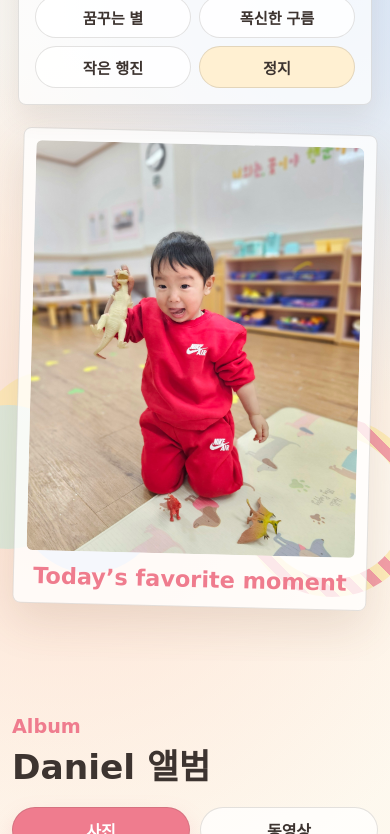
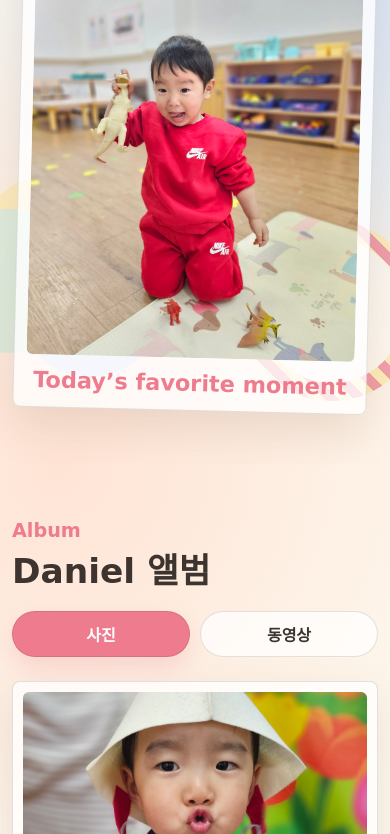
Before and after one commit to jangyosep/daniel_page, a plain HTML site: page index.html in a window 390 px wide. Shown: the part 500-1334 px from the top of the page. Drawn offline with Linux system fonts and the light colour scheme; a web font is replaced by a local one.

Commit message:
Simplify BGM playback

```diff
--- a/index.html
+++ b/index.html
@@ -20,7 +20,7 @@
           <span>Daniel Album</span>
         </a>
         <div class="dday-card" aria-label="Daniel D-day">
-          <span>Since 2023.10.17</span>
+          <span>태어난 지 · 2023.10.17</span>
           <strong id="dayCounter">D+0</strong>
         </div>
       </nav>
@@ -33,15 +33,6 @@
             아들의 사랑스러운 표정과 오래 간직하고 싶은 하루를 모아둔
             따뜻한 사진 공간입니다.
           </p>
-          <div class="music-panel" aria-label="BGM 선택">
-            <p>귀여운 BGM</p>
-            <div class="music-buttons">
-              <button class="music-button" type="button" data-track="0">꿈꾸는 별</button>
-              <button class="music-button" type="button" data-track="1">폭신한 구름</button>
-              <button class="music-button" type="button" data-track="2">작은 행진</button>
-              <button class="music-button stop" id="stopMusic" type="button">정지</button>
-            </div>
-          </div>
         </div>
 
         <figure class="hero-photo">
--- a/script.js
+++ b/script.js
@@ -40,38 +40,24 @@
 const videoGrid = document.querySelector("#videoGrid");
 const tabButtons = document.querySelectorAll(".tab-button");
 const tabPanels = document.querySelectorAll(".tab-panel");
-const musicButtons = document.querySelectorAll(".music-button[data-track]");
-const stopMusic = document.querySelector("#stopMusic");
 const photoDialog = document.querySelector("#photoDialog");
 const dialogImage = document.querySelector("#dialogImage");
 const dialogTitle = document.querySelector("#dialogTitle");
 const closeDialog = document.querySelector("#closeDialog");
 
-const bgmTracks = [
-  {
-    name: "꿈꾸는 별",
-    tempo: 132,
-    wave: "sine",
-    notes: ["C5", "E5", "G5", "E5", "A5", "G5", "E5", "D5"],
-  },
-  {
-    name: "폭신한 구름",
-    tempo: 104,
-    wave: "triangle",
-    notes: ["G4", "B4", "D5", "G5", "E5", "D5", "B4", "G4"],
-  },
-  {
-    name: "작은 행진",
-    tempo: 148,
-    wave: "square",
-    notes: ["C5", "C5", "G4", "G4", "A4", "A4", "G4", "E5"],
-  },
-];
+const bgmTrack = {
+  name: "꿈꾸는 별",
+  tempo: 132,
+  wave: "sine",
+  notes: ["C5", "E5", "G5", "E5", "A5", "G5", "E5", "D5"],
+};
 
 let audioContext;
 let bgmTimer;
 let activeOscillators = [];
-let activeTrackIndex = null;
+let bgmEnabled = true;
+let bgmRunning = false;
+let bgmPausedForVideo = false;
 
 function updateDayCounter() {
   const today = new Date();
@@ -110,6 +96,14 @@
       <source src="${video.src}" type="video/mp4">
     </video>
   `;
+  const player = item.querySelector("video");
+  player.addEventListener("play", pauseBgmForVideo);
+  player.addEventListener("ended", resumeBgmAfterVideo);
+  player.addEventListener("pause", () => {
+    if (!player.ended) {
+      resumeBgmAfterVideo();
+    }
+  });
   return item;
 }
 
@@ -153,8 +147,7 @@
     }
   });
   activeOscillators = [];
-  activeTrackIndex = null;
-  musicButtons.forEach((button) => button.classList.remove("active"));
+  bgmRunning = false;
 }
 
 function playTone(frequency, startTime, duration, track) {
@@ -177,23 +170,31 @@
   activeOscillators.push(oscillator);
 }
 
-function scheduleBgm(trackIndex) {
-  const track = bgmTracks[trackIndex];
-  const beat = 60 / track.tempo;
+function scheduleBgm() {
+  if (!bgmEnabled || bgmPausedForVideo) {
+    return;
+  }
+
+  const beat = 60 / bgmTrack.tempo;
   const startTime = audioContext.currentTime + 0.05;
 
   activeOscillators = [];
-  track.notes.forEach((note, index) => {
+  bgmTrack.notes.forEach((note, index) => {
     const time = startTime + index * beat;
     const frequency = noteToFrequency(note);
-    playTone(frequency, time, beat * 0.86, track);
-    playTone(frequency / 2, time, beat * 0.86, { ...track, wave: "sine" });
+    playTone(frequency, time, beat * 0.86, bgmTrack);
+    playTone(frequency / 2, time, beat * 0.86, { ...bgmTrack, wave: "sine" });
   });
 
-  bgmTimer = window.setTimeout(() => scheduleBgm(trackIndex), track.notes.length * beat * 1000);
+  bgmRunning = true;
+  bgmTimer = window.setTimeout(scheduleBgm, bgmTrack.notes.length * beat * 1000);
 }
 
-async function playBgm(trackIndex) {
+async function startBgm() {
+  if (!bgmEnabled || bgmPausedForVideo || bgmRunning) {
+    return;
+  }
+
   if (!audioContext) {
     const AudioContextClass = window.AudioContext || window.webkitAudioContext;
     audioContext = new AudioContextClass();
@@ -204,9 +205,27 @@
   }
 
   stopBgm();
-  activeTrackIndex = trackIndex;
-  musicButtons[trackIndex].classList.add("active");
-  scheduleBgm(trackIndex);
+  scheduleBgm();
+}
+
+function pauseBgmForVideo() {
+  bgmPausedForVideo = true;
+  stopBgm();
+}
+
+function resumeBgmAfterVideo() {
+  if (!bgmPausedForVideo) {
+    return;
+  }
+
+  bgmPausedForVideo = false;
+  startBgm();
+}
+
+function enableBgmOnFirstGesture() {
+  startBgm().catch(() => {});
+  window.removeEventListener("pointerdown", enableBgmOnFirstGesture);
+  window.removeEventListener("keydown", enableBgmOnFirstGesture);
 }
 
 tabButtons.forEach((button) => {
@@ -229,25 +248,13 @@
   });
 });
 
-musicButtons.forEach((button) => {
-  button.addEventListener("click", () => {
-    const trackIndex = Number(button.dataset.track);
-
-    if (activeTrackIndex === trackIndex) {
-      stopBgm();
-      return;
-    }
-
-    playBgm(trackIndex);
-  });
-});
-
-stopMusic.addEventListener("click", stopBgm);
-
 updateDayCounter();
 setRandomHeroImage();
 renderPhotos();
 renderVideos();
+startBgm().catch(() => {});
+window.addEventListener("pointerdown", enableBgmOnFirstGesture);
+window.addEventListener("keydown", enableBgmOnFirstGesture);
 
 closeDialog.addEventListener("click", () => photoDialog.close());
 
--- a/styles.css
+++ b/styles.css
@@ -187,51 +187,6 @@
   color: var(--muted);
   font-size: clamp(1rem, 2.8vw, 1.18rem);
   line-height: 1.8;
-}
-
-.music-panel {
-  width: min(560px, 100%);
-  margin-top: 26px;
-  padding: 16px;
-  border: 1px solid var(--line);
-  border-radius: 8px;
-  background: rgba(255, 255, 255, 0.7);
-  box-shadow: 0 12px 26px rgba(114, 78, 53, 0.1);
-}
-
-.music-panel p {
-  margin: 0 0 10px;
-  color: var(--berry);
-  font-family: "Gaegu", cursive;
-  font-size: 1.45rem;
-  font-weight: 700;
-}
-
-.music-buttons {
-  display: grid;
-  grid-template-columns: repeat(4, minmax(0, 1fr));
-  gap: 8px;
-}
-
-.music-button {
-  min-height: 40px;
-  padding: 9px 10px;
-  border: 1px solid var(--line);
-  border-radius: 999px;
-  background: rgba(255, 255, 255, 0.82);
-  color: var(--ink);
-  font-family: inherit;
-  font-size: 0.95rem;
-  font-weight: 700;
-  cursor: pointer;
-}
-
-.music-button.active {
-  background: var(--mint);
-}
-
-.music-button.stop {
-  background: #fff0d2;
 }
 
 .hero-photo {
@@ -524,11 +479,6 @@
     margin-right: auto;
   }
 
-  .music-panel {
-    margin-left: auto;
-    margin-right: auto;
-  }
-
   .hero-photo {
     width: min(430px, 100%);
     margin: 0 auto;
@@ -567,10 +517,6 @@
     grid-template-columns: 1fr 1fr;
   }
 
-  .music-buttons {
-    grid-template-columns: 1fr 1fr;
-  }
-
   .section {
     width: min(100% - 24px, 1120px);
     padding: 54px 0;
```
